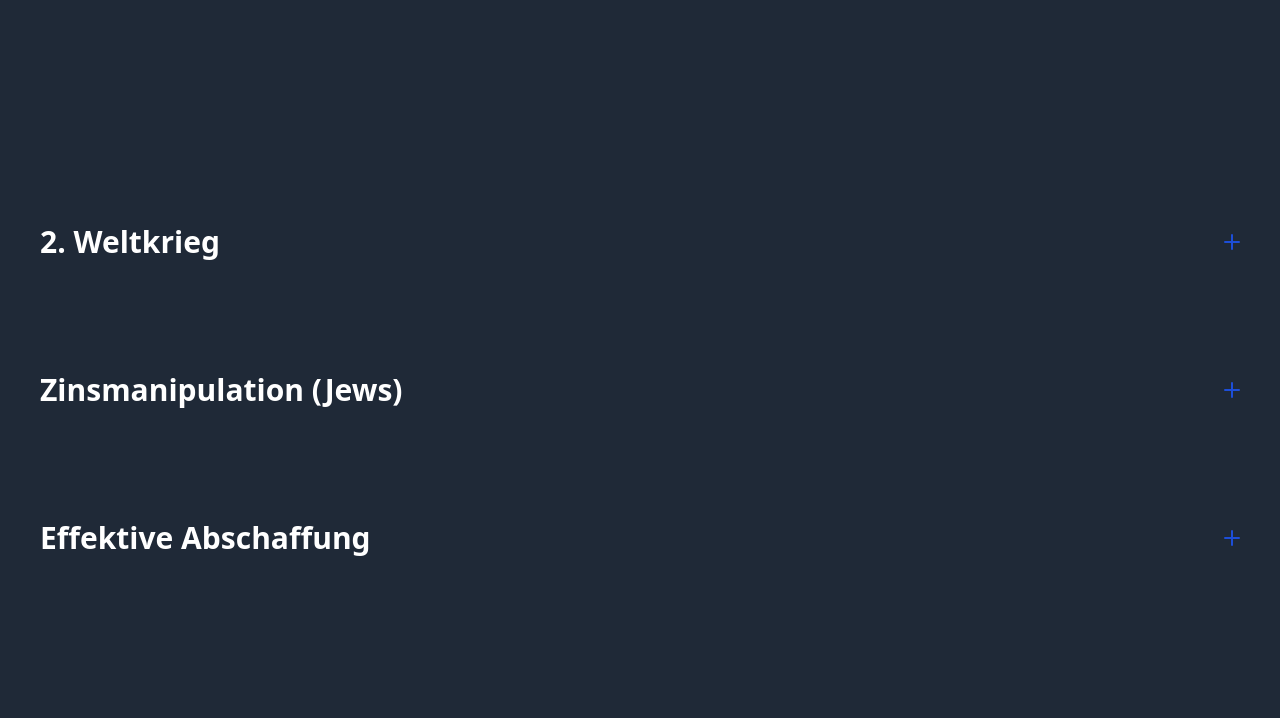
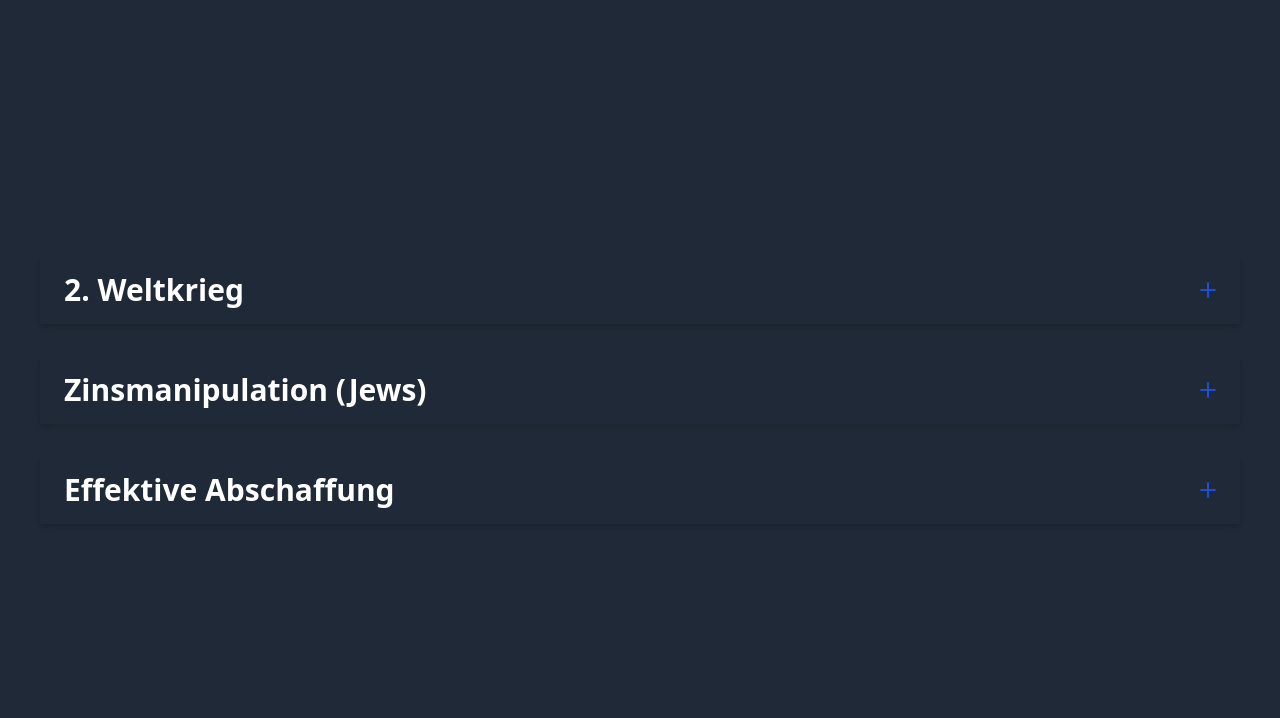
Before and after one commit to BabaC0des/Bankgeheimnis, a website: page html/removal.html in a window 1280 px wide. Shown: the part 82-800 px from the top of the page. Drawn offline with nearby package versions, Linux system fonts and the light colour scheme.

Commit message:
added a shadow and raise the accordion items

```diff
--- a/html/removal.html
+++ b/html/removal.html
@@ -47,7 +47,7 @@
 </header>
 <!--Get content to push down footer after that its responsive-->
 <main class="relative min-h-screen bg-gray-800 overflow-hidden flex items-center justify-center flex-col">
-  <div x-data="{ expanded: false }" class="py-2 m-10 text-3xl">
+  <div x-data="{ expanded: false }" class="py-2 m-10 text-3xl shadow-md p-6 my-4">
     <h2>
       <button
               id="faqs-title-01"
@@ -79,7 +79,7 @@
       </div>
     </div>
   </div>
-  <div x-data="{ expanded: false }" class="py-2 m-10 text-3xl">
+  <div x-data="{ expanded: false }" class="py-2 m-10 text-3xl shadow-md p-6 my-4">
     <h2>
       <button
               id="faqs-title-03"
@@ -111,7 +111,7 @@
       </div>
     </div>
   </div>
-  <div x-data="{ expanded: false }" class="py-2 m-10 text-3xl">
+  <div x-data="{ expanded: false }" class="py-2 m-10 text-3xl shadow-md p-6 my-4">
     <h2>
       <button
               id="faqs-title-05"
```
Also changed, not shown: css/output.css.
